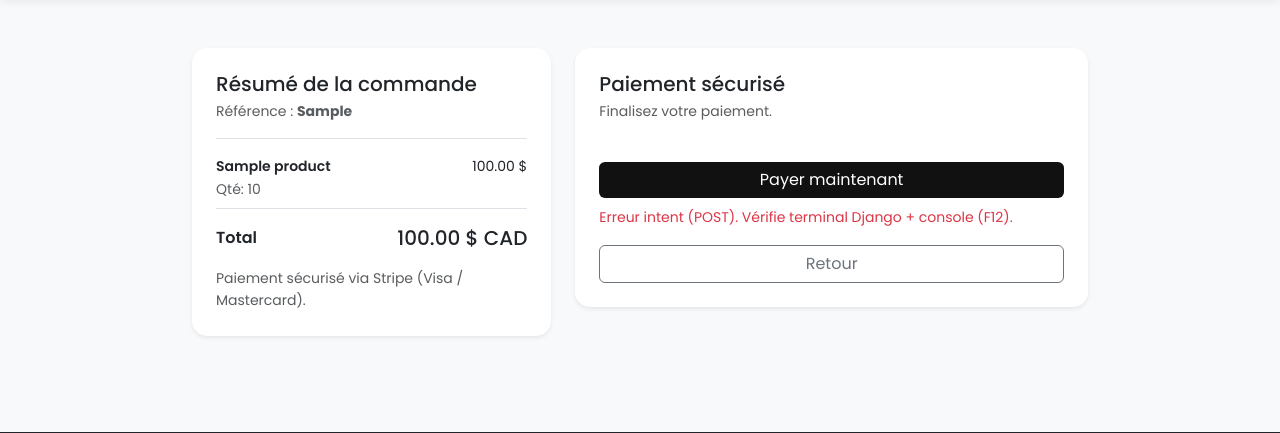
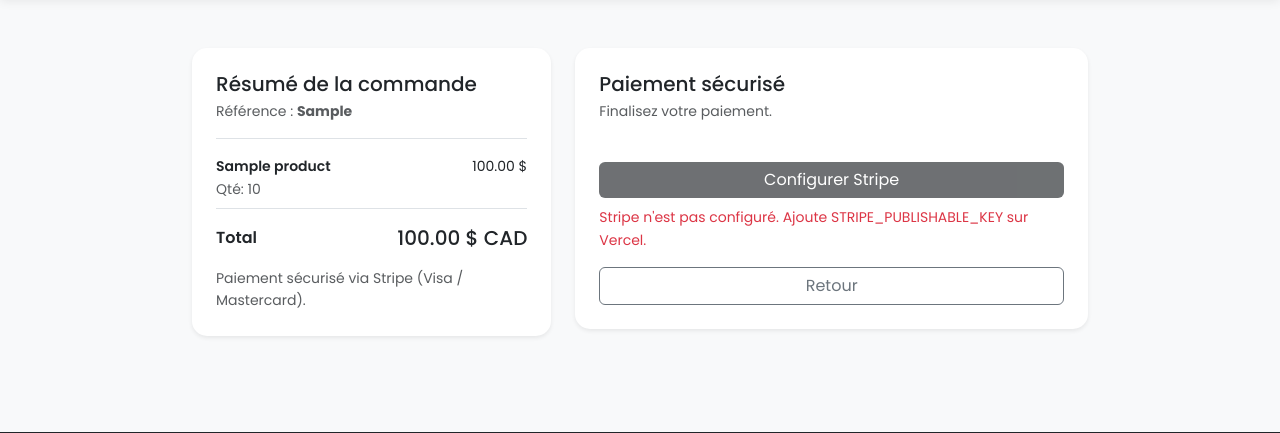
Before and after one commit to Konzopro7/kinoushstore, a Django app: a page that uses shop/templates/core/base.html in a window 1280 px wide. Shown: the part 89-522 px from the top of the page. Run offline with Django 5.2, Linux system fonts and the light colour scheme; tables that the repository leaves empty hold one stand-in row (values such as "Sample post"); some libraries are stand-ins or nearby versions.

Commit message:
Fix Stripe guard, product image fallback, and favicon

```diff
--- a/kinoushstore/urls.py
+++ b/kinoushstore/urls.py
@@ -1,7 +1,8 @@
 from django.contrib import admin
 from django.contrib.sitemaps.views import sitemap
 from django.urls import path, include
-from django.views.generic import TemplateView
+from django.views.generic import TemplateView, RedirectView
+from django.templatetags.static import static as static_url
 from django.conf import settings
 from django.conf.urls.static import static
 
@@ -18,6 +19,7 @@ sitemaps = {
 urlpatterns = [
     path("admin/", admin.site.urls),
     path("sitemap.xml", sitemap, {"sitemaps": sitemaps}, name="sitemap"),
+    path("favicon.ico", RedirectView.as_view(url=static_url("img/favicon.ico"), permanent=True)),
     path("robots.txt", TemplateView.as_view(template_name="robots.txt", content_type="text/plain")),
     path("<str:key>.txt", views.indexnow_key, name="indexnow_key"),
     path("", include("shop.urls")),
--- a/shop/templates/core/base.html
+++ b/shop/templates/core/base.html
@@ -70,7 +70,9 @@
 
 
 
-  <link rel="icon" type="image/png" href="{% static 'img/logo.png' %}">
+  <link rel="icon" href="{% static 'img/favicon.ico' %}" sizes="any">
+  <link rel="icon" type="image/png" sizes="32x32" href="{% static 'img/favicon-32.png' %}">
+  <link rel="apple-touch-icon" href="{% static 'img/favicon-32.png' %}">
 
 
 
--- a/shop/templates/shop/payment_page.html
+++ b/shop/templates/shop/payment_page.html
@@ -543,7 +543,16 @@
 
 
 
-  const stripe = Stripe("{{ stripe_publishable_key }}");
+  const publishableKey = "{{ stripe_publishable_key }}";
+  let stripe = null;
+  if (!publishableKey) {
+    const errorEl = document.getElementById("error-message");
+    if (errorEl) {
+      errorEl.textContent = "Clé Stripe manquante. Ajoute STRIPE_PUBLISHABLE_KEY sur Vercel.";
+    }
+  } else {
+    stripe = Stripe(publishableKey);
+  }
 
 
 
@@ -687,7 +696,18 @@
 
 
 
+  function setError(message) {
+    const errorEl = document.getElementById("error-message");
+    if (errorEl) {
+      errorEl.textContent = message;
+    }
+  }
+
   async function initStripe() {
+    if (!stripe) {
+      setError("Stripe n'est pas configuré. Ajoute STRIPE_PUBLISHABLE_KEY sur Vercel.");
+      return;
+    }
 
 
 
@@ -735,71 +755,22 @@
 
 
 
-    const res = await fetch(url, {
-
-
-
-
-
-
-
+    let res;
+    try {
+      res = await fetch(url, {
         method: "POST",
-
-
-
-
-
-
-
         headers: {
-
-
-
-
-
-
-
           "Content-Type": "application/json",
-
-
-
-
-
-
-
           "X-CSRFToken": csrftoken,
-
-
-
-
-
-
-
         },
-
-
-
-
-
-
-
-      credentials: "same-origin",   // ? IMPORTANT
-
-
-
-
-
-
-
+        credentials: "same-origin",
         body: JSON.stringify({}),
-
-
-
-
-
-
-
       });
+    } catch (err) {
+      console.error("Intent fetch failed:", err);
+      setError("Impossible de contacter le serveur. R?essaie.");
+      return;
+    }
 
 
 
@@ -1032,6 +1003,11 @@
 
 
     const payBtn = document.getElementById("payBtn");
+    if (!stripe) {
+      payBtn.disabled = true;
+      payBtn.textContent = "Configurer Stripe";
+      return;
+    }
 
 
 
--- a/shop/templates/shop/product_detail.html
+++ b/shop/templates/shop/product_detail.html
@@ -121,7 +121,7 @@
 
 
 
-        <img src="{{ product.image.url }}" class="img-fluid rounded" alt="{{ product.title }}">
+        <img src="{{ product.image.url }}" class="img-fluid rounded" alt="{{ product.title }}" onerror="this.onerror=null;this.src='{% static 'img/og-default.svg' %}';">
 
 
 
--- a/shop/templates/shop/product_list.html
+++ b/shop/templates/shop/product_list.html
@@ -361,7 +361,7 @@
 
 
 
-            <img src="{{ product.image.url }}" class="card-img-top" alt="{{ product.title }}">
+            <img src="{{ product.image.url }}" class="card-img-top" alt="{{ product.title }}" onerror="this.onerror=null;this.src='{% static 'img/og-default.svg' %}';">
 
 
 
```
Also changed, not shown: shop/static/img/favicon-32.png (added), shop/static/img/favicon.ico (added). Lines whose indentation alone changed are shown as unchanged.
